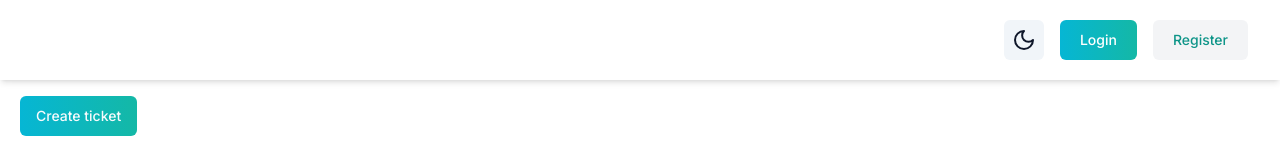
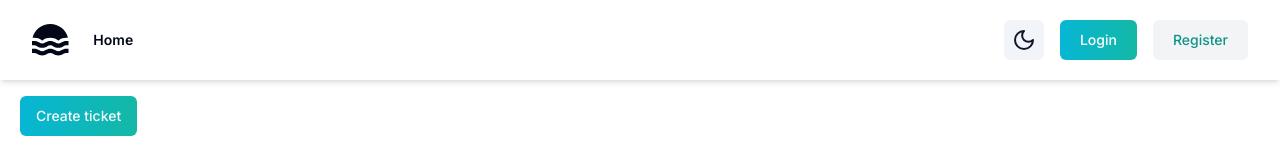
Before and after one commit to momo-dev1/ticket-issue-tracker, a Next.js app: page / in a window 1280 px wide. Shown: the top 159 px of the page. Built offline with nearby package versions, Linux system fonts and the light colour scheme; no server answers; the database is empty.

Commit message:
style: navlink darkmode text color

```diff
--- a/src/components/navbar/NavBar.tsx
+++ b/src/components/navbar/NavBar.tsx
@@ -7,7 +7,7 @@ const NavBar = () => {
     <header className='fixed left-0 top-0 z-50 w-full bg-white shadow-md dark:bg-[#101929]'>
       <div className='mx-auto flex h-20 max-w-screen-xl items-center justify-between gap-8 px-4 sm:px-6 lg:px-8'>
         <nav aria-label='Global' className='flex items-center gap-6'>
-          <Link href='/' className='block text-white'>
+          <Link href='/' className='block dark:text-white'>
             <span className='sr-only'>Home</span>
             <svg
               className='h-8'
@@ -24,7 +24,7 @@ const NavBar = () => {
           <ul className='hidden items-center gap-4 text-sm md:flex'>
             <li>
               <Link
-                className='text-white transition hover:text-teal-500/75'
+                className='font-semibold transition hover:text-teal-500/75 dark:text-white'
                 href='/'
               >
                 Home
```
